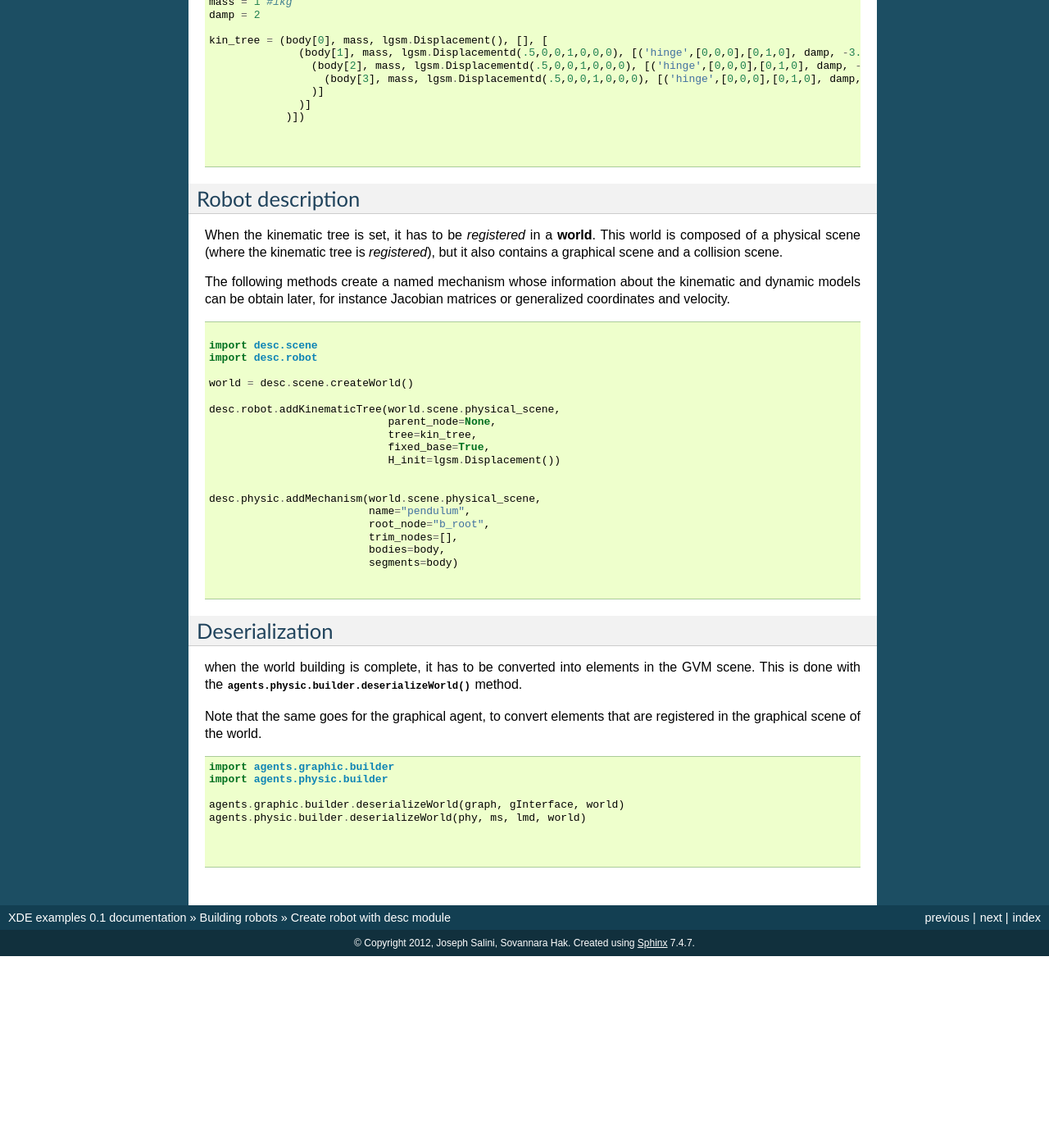
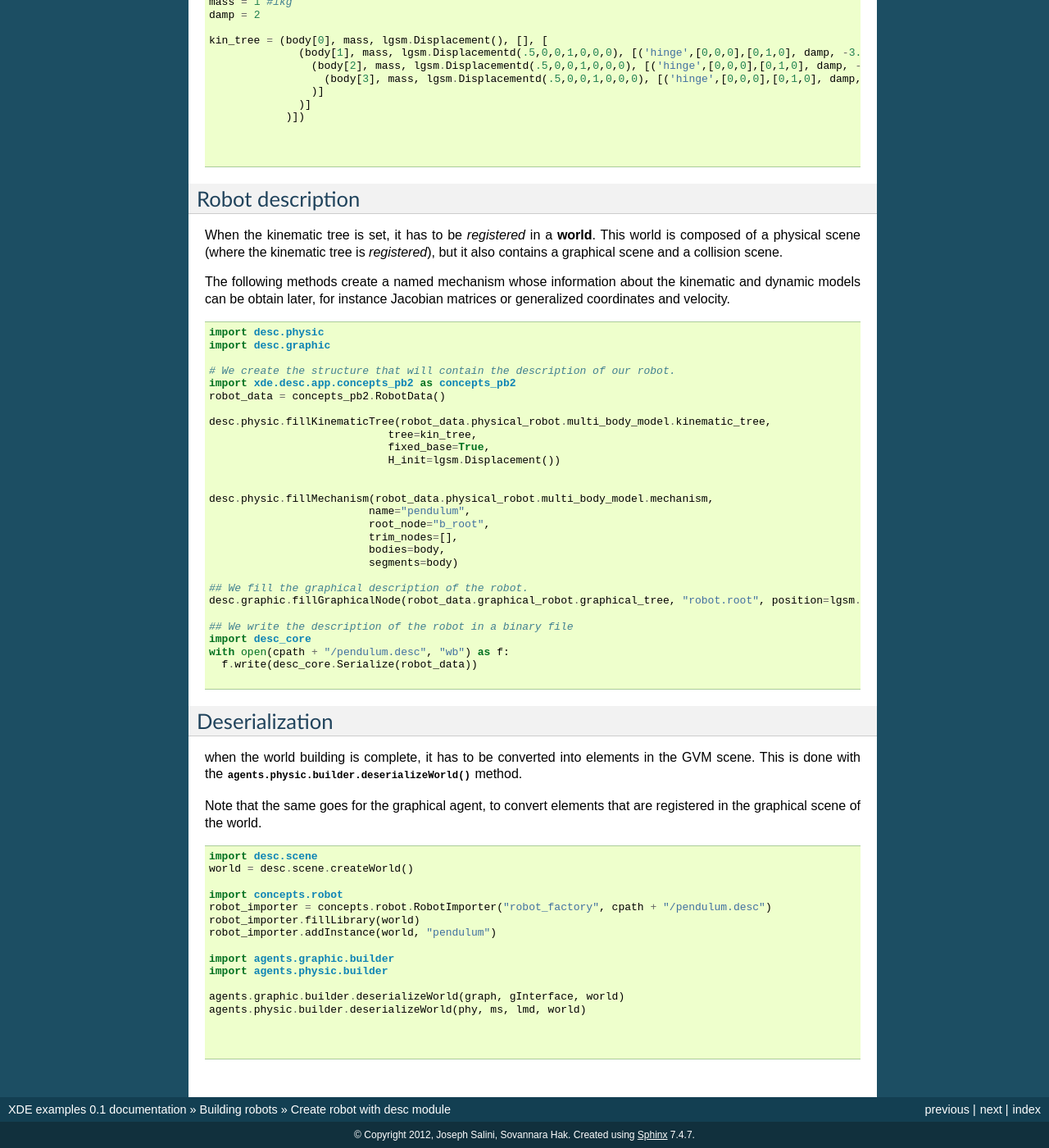
Before and after one commit to ISIR-SYROCO/XDE-DocExamples, a Sphinx documentation site: the page built from source/examples/01_building_robots/02_robot_with_desc.rst, in a window 1280 px wide and 1400 px high, scrolled down 588 px. Shown: the whole window at 82% size. Built offline with Sphinx 7.4.7, drawn with Linux system fonts in a browser that asks for light colours; formulas are drawn with MathJax 3; before the commit the page ends 1754 px from its top, so only the background shows below that.

Commit message:
Fix building_robots/robot_with_desc

```diff
--- a/source/examples/01_building_robots/02_robot_with_desc.rst
+++ b/source/examples/01_building_robots/02_robot_with_desc.rst
@@ -39,7 +39,7 @@ for instance Jacobian matrices or generalized coordinates and velocity.
 
 .. literalinclude:: 02_robot_with_desc/main.py
    :start-after: ##### Create a world with description of the kinematic tree
-   :end-before: ##### Deserialize world
+   :end-before: ##### Fill and deserialize world: register world description in phy & graph agents
 
 
 
@@ -56,5 +56,5 @@ to convert elements that are registered in the graphical scene of the world.
 
 
 .. literalinclude:: 02_robot_with_desc/main.py
-   :start-after: ##### Deserialize world
+   :start-after: ##### Fill and deserialize world: register world description in phy & graph agents
    :end-before: ##### Connect physic and graphic agents
--- a/source/examples/01_building_robots/02_robot_with_desc/main.py
+++ b/source/examples/01_building_robots/02_robot_with_desc/main.py
@@ -58,28 +58,43 @@ kin_tree = (body[0], mass, lgsm.Displacement(), [], [
 
 
 ##### Create a world with description of the kinematic tree
+import desc.physic
+import desc.graphic
 
-import desc.scene
-import desc.robot
+# We create the structure that will contain the description of our robot.
+import xde.desc.app.concepts_pb2 as concepts_pb2
+robot_data = concepts_pb2.RobotData()
 
-world = desc.scene.createWorld()
-
-desc.robot.addKinematicTree(world.scene.physical_scene,
-                            parent_node=None,
+desc.physic.fillKinematicTree(robot_data.physical_robot.multi_body_model.kinematic_tree,
                             tree=kin_tree,
                             fixed_base=True,
                             H_init=lgsm.Displacement())
 
 
-desc.physic.addMechanism(world.scene.physical_scene,
+desc.physic.fillMechanism(robot_data.physical_robot.multi_body_model.mechanism,
                          name="pendulum",
                          root_node="b_root",
                          trim_nodes=[],
                          bodies=body,
                          segments=body)
 
+## We fill the graphical description of the robot.
+desc.graphic.fillGraphicalNode(robot_data.graphical_robot.graphical_tree, "robot.root", position=lgsm.Displacement(), scale=[1,1,1])
 
-##### Deserialize world: register world description in phy & graph agents
+## We write the description of the robot in a binary file
+import desc_core
+with open(cpath + "/pendulum.desc", "wb") as f:
+  f.write(desc_core.Serialize(robot_data))
+
+##### Fill and deserialize world: register world description in phy & graph agents
+import desc.scene
+world = desc.scene.createWorld()
+
+import concepts.robot
+robot_importer = concepts.robot.RobotImporter("robot_factory", cpath + "/pendulum.desc")
+robot_importer.fillLibrary(world)
+robot_importer.addInstance(world, "pendulum")
+
 import agents.graphic.builder
 import agents.physic.builder
 
@@ -110,6 +125,6 @@ graph.s.start()
 
 
 ##### Interactive shell
-import dsimi.interactive
-shell = dsimi.interactive.shell()
+import xdefw.interactive
+shell = xdefw.interactive.shell_console()
 shell()
```
